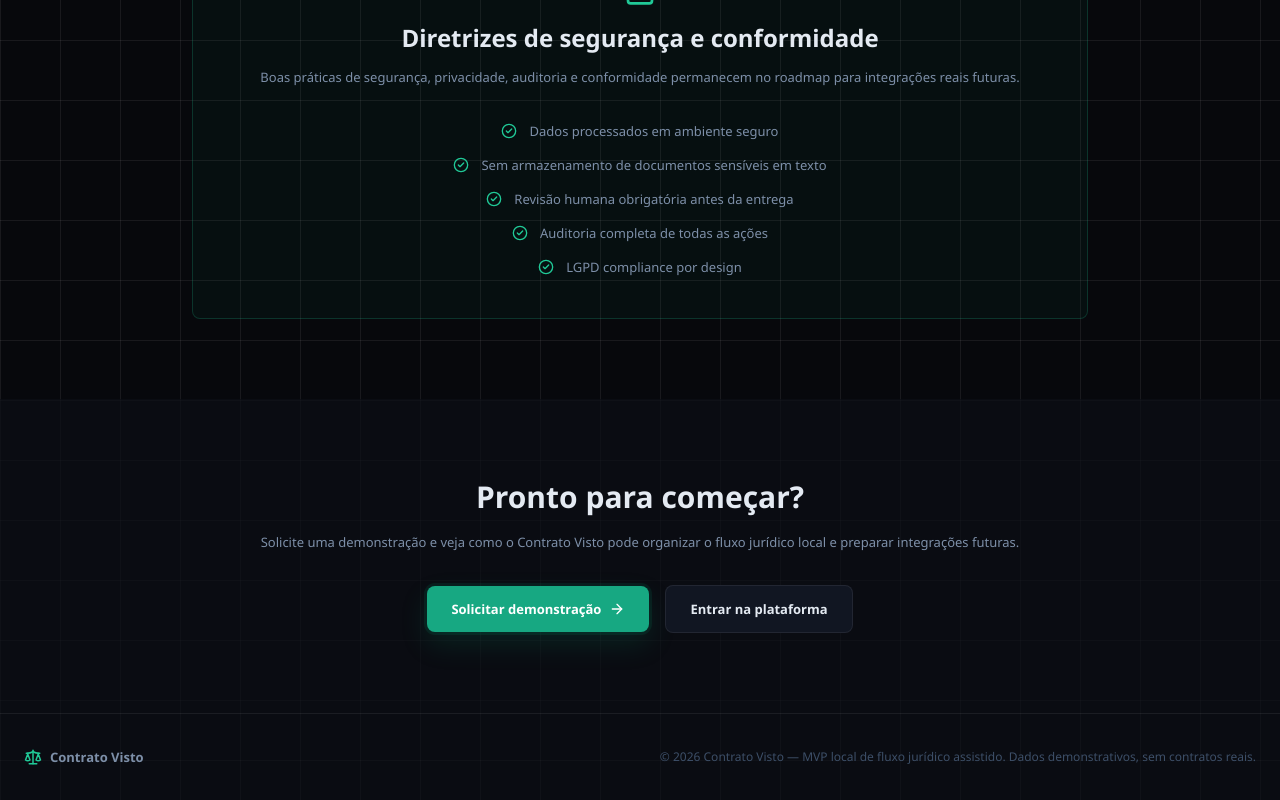
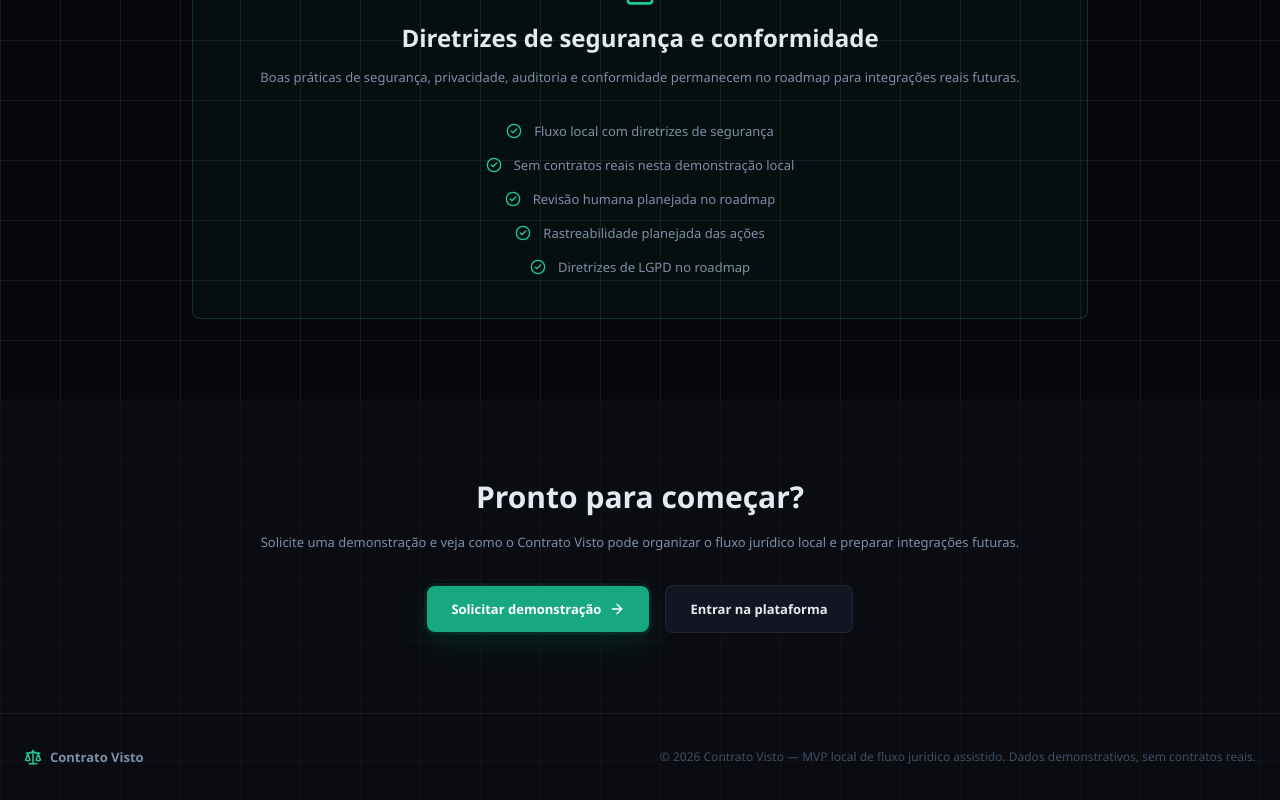
Before and after one commit to FernandoPeralta199x/legaltech-aws-v2, a Next.js app in the folder legaltech-aws/apps/frontend/: page / in a window 1280 px wide. Shown: the part 3020-3820 px from the top of the page. Built offline with nearby package versions, Linux system fonts and the light colour scheme.

Commit message:
copy(frontend): ajusta trust items da landing para MVP local

```diff
--- a/legaltech-aws/apps/frontend/src/app/page.tsx
+++ b/legaltech-aws/apps/frontend/src/app/page.tsx
@@ -87,11 +87,11 @@
 ];
 
 const trustItems = [
-  "Dados processados em ambiente seguro",
-  "Sem armazenamento de documentos sensíveis em texto",
-  "Revisão humana obrigatória antes da entrega",
-  "Auditoria completa de todas as ações",
-  "LGPD compliance por design"
+  "Fluxo local com diretrizes de segurança",
+  "Sem contratos reais nesta demonstração local",
+  "Revisão humana planejada no roadmap",
+  "Rastreabilidade planejada das ações",
+  "Diretrizes de LGPD no roadmap"
 ];
 
 export default function LandingPage() {
```
